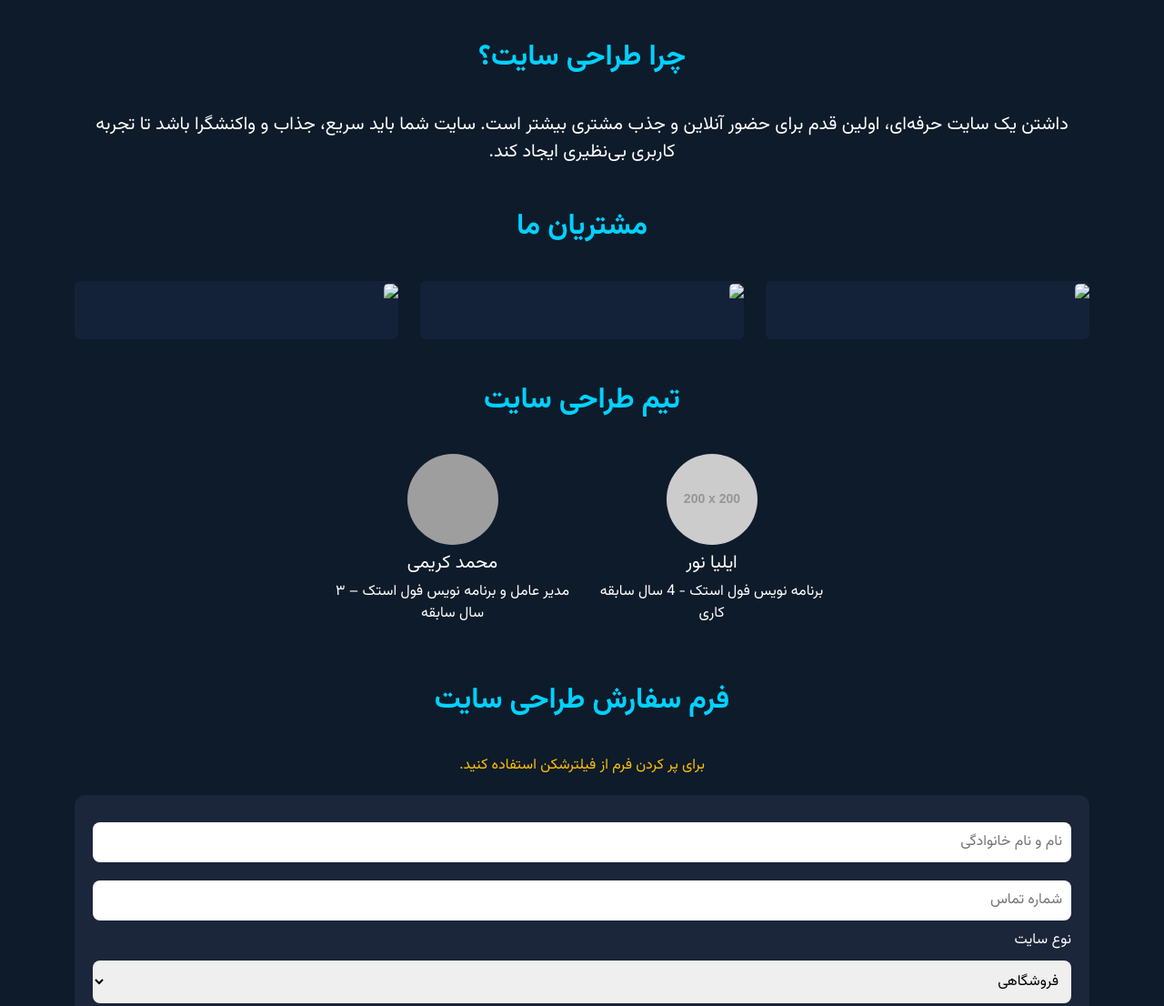
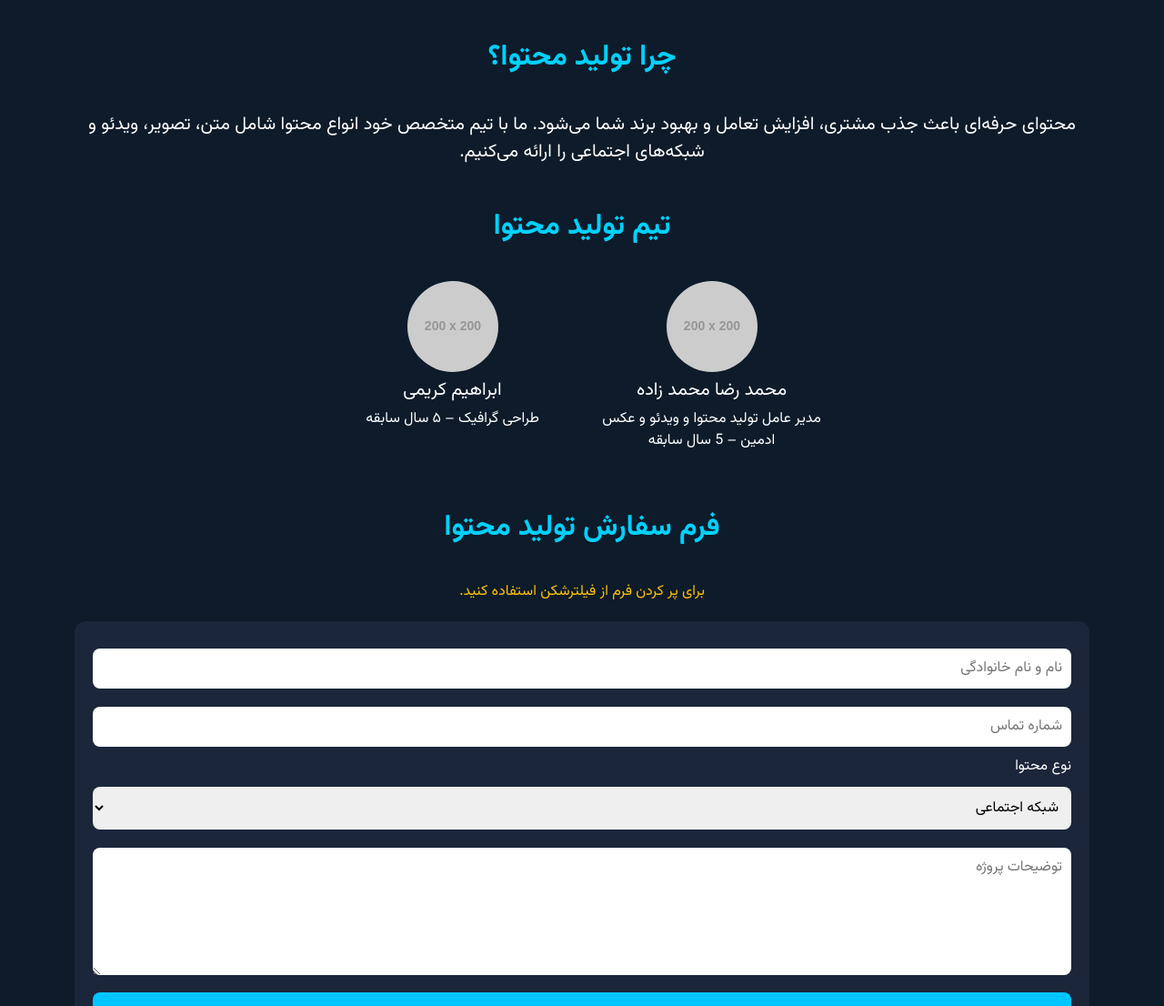
Before and after one commit to mkstudio16/mkstudio16.github.io, a plain HTML site: page index-media.html in a window 1280 px wide. Shown: the part 460-1566 px from the top of the page at 91% size. Drawn offline with nearby package versions, Linux system fonts and the light colour scheme; grey boxes are pictures that could not be loaded; placeholder pictures from the web are drawn by us.

Commit message:
Update index-media.html

```diff
--- a/index-media.html
+++ b/index-media.html
@@ -3,7 +3,7 @@
 <head>
 <meta charset="UTF-8">
 <meta name="viewport" content="width=device-width, initial-scale=1">
-<title>طراحی سایت – MKStudio16</title>
+<title>تولید محتوا – MKStudio16</title>
 <link href="https://cdn.jsdelivr.net/npm/bootstrap@5.3.2/dist/css/bootstrap.rtl.min.css" rel="stylesheet">
 <link rel="stylesheet" href="https://cdnjs.cloudflare.com/ajax/libs/font-awesome/6.5.0/css/all.min.css">
 <link href="https://fonts.googleapis.com/css2?family=Vazirmatn:wght@400;700&display=swap" rel="stylesheet">
@@ -12,12 +12,12 @@ body { font-family: 'Vazirmatn', sans-serif; background:#0d1b2a; color:white; }
 .navbar { background:#162436; }
 .navbar .navbar-brand, .navbar-nav .nav-link { color:#00d1ff !important; font-weight:600; }
 .navbar .nav-link:hover { color:#1de2ff !important; }
-.hero { background:url('https://via.placeholder.com/1600x400') center/cover no-repeat; height:400px; display:flex; align-items:center; justify-content:center; position:relative; }
+.hero { background:url('https://via.placeholder.com/1600x400') center/cover no-repeat; height:400px; display:flex; align-items:center; justify-content:center; }
 .hero h1 { font-size:3rem; color:#00d1ff; text-shadow:2px 2px 10px rgba(0,0,0,0.7); }
 .section-title { color:#00d1ff; margin-bottom:40px; font-weight:700; }
 .card { background:#132238; border:none; transition:0.3s; }
 .card:hover { transform: translateY(-10px); box-shadow:0 10px 20px rgba(0,0,0,0.5); }
-.team-card img { border-radius:50%; transition:0.3s; width: 100px;  height: 100px; }
+.team-card img { border-radius:50%; transition:0.3s; width: 100px; height: 100px;}
 .team-card img:hover { transform: scale(1.1); }
 form { background:#1b263b; padding:20px; border-radius:12px; margin-top:20px; }
 input, select, textarea { width:100%; padding:10px; margin:10px 0; border:none; border-radius:8px; }
@@ -52,66 +52,65 @@ footer a:hover { color:#1de2ff; }
 
 <!-- Hero Section -->
 <div class="hero text-center">
-  <h1>طراحی سایت حرفه‌ای</h1>
+  <h1>تولید محتوا حرفه‌ای</h1>
 </div>
 
 <!-- About Section -->
-<section class="container my-5" id="about-site">
-  <h2 class="section-title text-center">چرا طراحی سایت؟</h2>
+<section class="container my-5" id="about-content">
+  <h2 class="section-title text-center">چرا تولید محتوا؟</h2>
   <p class="text-center fs-5">
-  داشتن یک سایت حرفه‌ای، اولین قدم برای حضور آنلاین و جذب مشتری بیشتر است. سایت شما باید سریع، جذاب و واکنشگرا باشد تا تجربه کاربری بی‌نظیری ایجاد کند.
+  محتوای حرفه‌ای باعث جذب مشتری، افزایش تعامل و بهبود برند شما می‌شود. ما با تیم متخصص خود انواع محتوا شامل متن، تصویر، ویدئو و شبکه‌های اجتماعی را ارائه می‌کنیم.
   </p>
 </section>
 
 <!-- Portfolio Section -->
-<section class="container my-5" id="works">
-<h2 class="section-title text-center">مشتریان ما</h2>
+<!-- <section class="container my-5" id="works">
+<h2 class="section-title text-center">نمونه کارهای تولید محتوا</h2>
 <div class="row g-4 justify-content-center">
-  <div class="col-md-4"><div class="card"><a href=""><img src="Mahan_Air-Logo.wine.png" class="card-img-top"></a><div class="card-body text-center"><h5></h5></div></div></div>
-  <div class="col-md-4"><div class="card"><a href=""><img src="Emirates_(airline)-Logo.wine.png" class="card-img-top"></a><div class="card-body text-center"><h5></h5></div></div></div>
-  <div class="col-md-4"><div class="card"><a href=""><img src="Qatar_Airways-Logo.wine.png" class="card-img-top"></a><div class="card-body text-center"><h5></h5></div></div></div>
+  <div class="col-md-4"><div class="card"><img src="https://via.placeholder.com/350x200" class="card-img-top"><div class="card-body text-center"><h5>محتوای شبکه اجتماعی</h5></div></div></div>
+  <div class="col-md-4"><div class="card"><img src="https://via.placeholder.com/350x200" class="card-img-top"><div class="card-body text-center"><h5>محتوای آموزشی</h5></div></div></div>
+  <div class="col-md-4"><div class="card"><img src="https://via.placeholder.com/350x200" class="card-img-top"><div class="card-body text-center"><h5>محتوای تبلیغاتی</h5></div></div></div>
+</div>
+</section> -->
+
+<!-- Team Section -->
+<section class="container my-5" id="team">
+<h2 class="section-title text-center">تیم تولید محتوا</h2>
+<div class="row g-4 justify-content-center">
+  <div class="col-md-3 text-center team-card">
+    <img src="https://via.placeholder.com/200" class="mb-2">
+    <h5>محمد رضا محمد زاده</h5>
+    <p>مدیر عامل تولید محتوا و ویدئو و عکس ادمین – 5 سال سابقه</p>
+  </div>
+  <!-- <div class="col-md-3 text-center team-card">
+    <img src="https://via.placeholder.com/200" class="mb-2">
+    <h5>نیلوفر</h5>
+    <p>متن و شبکه اجتماعی – ۳ سال سابقه</p>
+  </div> -->
+  <div class="col-md-3 text-center team-card">
+    <img src="https://via.placeholder.com/200" class="mb-2">
+    <h5>ابراهیم کریمی</h5>
+    <p>طراحی گرافیک – ۵ سال سابقه</p>
+  </div>
 </div>
 </section>
 
-<!-- Team Section -->
-<section class="container my-5" id="team">
-<h2 class="section-title text-center">تیم طراحی سایت</h2>
-<div class="row g-4 justify-content-center">
-  <div class="col-md-3 text-center team-card">
-     <a href=""><img src="https://via.placeholder.com/200" class="mb-2"></a>
-   <h5>ایلیا نور</h5>
-    <p>برنامه نویس فول استک - 4 سال سابقه کاری</p>
-  </div>
-  <div class="col-md-3 text-center team-card">
-    <a href="https://mkstudio16.github.io/MK16/"><img src="https://cdn.imgurl.ir/uploads/e611601_IMG_4870_Original_Size.jpg" class="mb-2"></a>
-    <h5>محمد کریمی</h5>
-    <p>مدیر عامل و برنامه نویس فول استک – ۳ سال سابقه</p>
-  </div>
-  <!-- <div class="col-md-3 text-center team-card">
-    <img src="https://via.placeholder.com/200" class="mb-2">
-    <h5>نیما</h5>
-    <p>برنامه‌نویس بک‌اند – ۴ سال سابقه</p>
-  </div>
-</div>
-</section> -->
-
 <!-- Order Form Section -->
 <section class="container my-5" id="order">
-<h2 class="section-title text-center">فرم سفارش طراحی سایت</h2>
+<h2 class="section-title text-center">فرم سفارش تولید محتوا</h2>
 <p class="text-center text-warning">برای پر کردن فرم از فیلترشکن استفاده کنید.</p>
-<form id="siteForm">
+<form id="contentForm">
   <input type="text" placeholder="نام و نام خانوادگی" required>
   <input type="text" placeholder="شماره تماس" required>
-  <label>نوع سایت</label>
+  <label>نوع محتوا</label>
   <select required>
-    <option>فروشگاهی</option>
-    <option>شرکتی</option>
-    <option>شخصی</option>
-    <option>خبری</option>
+    <option>شبکه اجتماعی</option>
+    <option>آموزشی</option>
+    <option>تبلیغاتی</option>
     <option>دلخواه</option>
   </select>
   <textarea rows="5" placeholder="توضیحات پروژه" required></textarea>
-  <button type="button" onclick="sendTelegramSite()">ارسال</button>
+  <button type="button" onclick="sendTelegramContent()">ارسال</button>
 </form>
 </section>
 
@@ -125,21 +124,18 @@ footer a:hover { color:#1de2ff; }
 
 <script src="https://cdn.jsdelivr.net/npm/bootstrap@5.3.2/dist/js/bootstrap.bundle.min.js"></script>
 
-<!-- Telegram Form JS -->
 <script>
-function sendTelegramSite() {
-    const form = document.getElementById('siteForm');
+function sendTelegramContent() {
+    const form = document.getElementById('contentForm');
     const name = form.querySelector('input[type=text]').value;
     const phone = form.querySelectorAll('input[type=text]')[1].value;
     const type = form.querySelector('select').value;
     const desc = form.querySelector('textarea').value;
 
-    const message = `🟢 سفارش طراحی سایت\nنام: ${name}\nشماره: ${phone}\nنوع سایت: ${type}\nتوضیحات: ${desc}`;
+    const message = `🟢 سفارش تولید محتوا\nنام: ${name}\nشماره: ${phone}\nنوع محتوا: ${type}\nتوضیحات: ${desc}`;
 
 const BOT_TOKEN = "8419705870:AAGr1J3N0CQBIne4DISAkoRJ-hAhWbcAgrw";  // توکن ربات
 const CHAT_ID = "7478095251";  // Chat ID که دریافت کردی
-
-
     fetch(`https://api.telegram.org/bot${token}/sendMessage`), {
         method: 'POST',
         headers: {'Content-Type':'application/json'},
```
